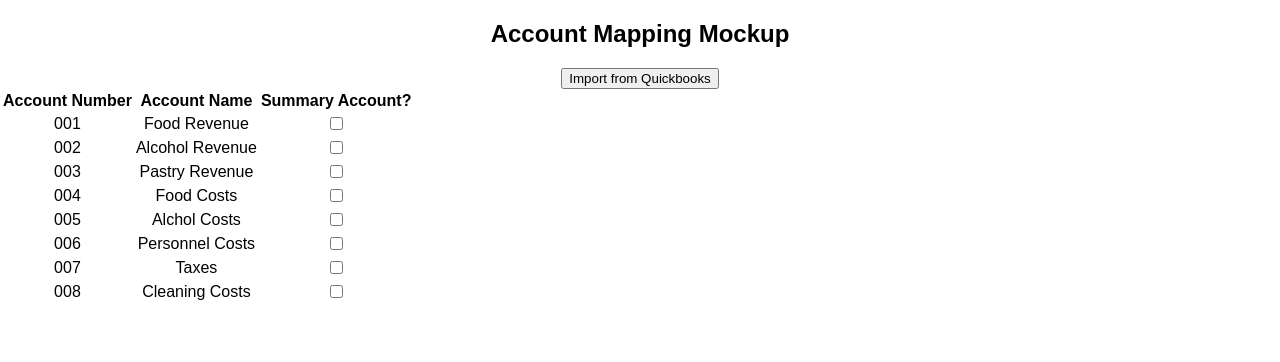
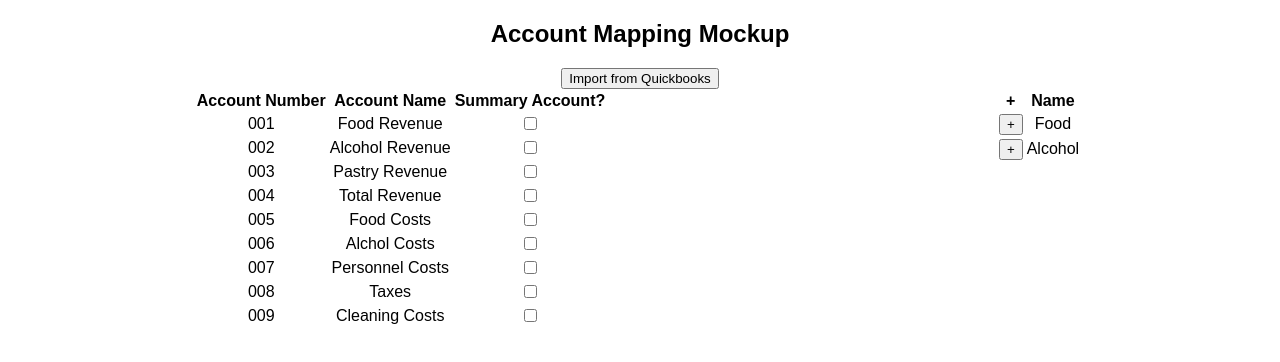
Before and after one commit to patwalls/account-mapping-react, a React (Create React App) app: page / in a window 1280 px wide. Shown: the top 362 px of the page. Built offline with nearby package versions, Linux system fonts and the light colour scheme.

Commit message:
Basic expand and collapse functionality on planning accounts

```diff
--- a/src/Account.js
+++ b/src/Account.js
@@ -15,8 +15,8 @@ class Account extends Component {
   render() {
     return (
       <tr>
-        <td>{this.props.account[0]}</td>
-        <td>{this.props.account[1]}</td>
+        <td>{this.props.accountNumber}</td>
+        <td>{this.props.accountName}</td>
         <td><input
           type='checkbox'
           onChange={this.handleSummaryChange}
--- a/src/AccountList.js
+++ /dev/null
@@ -1,39 +0,0 @@
-import React, { Component } from 'react';
-import Account from './Account.js';
-import './App.css';
-
-class AccountList extends Component {
-  constructor(props) {
-    super(props);
-    this.state = {
-      accounts: [
-        ['001','Food Revenue'],
-        ['002','Alcohol Revenue'],
-        ['003','Pastry Revenue'],
-        ['004','Food Costs'],
-        ['005','Alchol Costs'],
-        ['006','Personnel Costs'],
-        ['007','Taxes'],
-        ['008','Cleaning Costs']
-      ]
-    };
-  }
-  render() {
-    return (
-      <table>
-        <tr>
-          <th>Account Number</th>
-          <th>Account Name</th>
-          <th>Summary Account?</th>
-        </tr>
-        {
-          this.state.accounts.map(function(account,idx) {
-            return <Account account={account} key={idx}/>;
-          }, this)
-        }
-      </table>
-    )
-  }
-}
-
-export default AccountList;
--- a/src/App.js
+++ b/src/App.js
@@ -1,14 +1,40 @@
 import React, { Component } from 'react';
-import AccountList from './AccountList.js';
+import RawAccountList from './RawAccountList.js';
+import PlanAccountList from './PlanAccountList.js';
 import './App.css';
 
 class App extends Component {
+  constructor(props) {
+    super(props);
+    this.state = {
+      accounts: {
+        '001': ['Food Revenue'],
+        '002': ['Alcohol Revenue'],
+        '003': ['Pastry Revenue'],
+        '004': ['Total Revenue'],
+        '005': ['Food Costs'],
+        '006': ['Alchol Costs'],
+        '007': ['Personnel Costs'],
+        '008': ['Taxes'],
+        '009': ['Cleaning Costs']
+      },
+      planAccounts: {
+        'Food':['001','003'],
+        'Alcohol':[]
+      }
+    }
+  }
   render() {
     return (
       <div className="App">
         <h2>Account Mapping Mockup</h2>
         <button>Import from Quickbooks</button>
-        <AccountList />
+        <div className='main-window'>
+          <RawAccountList accounts={this.state.accounts} />
+          <PlanAccountList
+            planAccounts={this.state.planAccounts}
+            rawAccounts={this.state.accounts}/>
+        </div>
       </div>
     );
   }
--- /dev/null
+++ b/src/PlanAccount.js
@@ -0,0 +1,42 @@
+import React, { Component } from 'react';
+import SubAccountList from './SubAccountList.js';
+import './App.css';
+
+class PlanAccount extends Component {
+  constructor(props) {
+    super(props);
+    this.state = {
+      expand: false
+    };
+    this.handleExpand = this.handleExpand.bind(this)
+  }
+  handleExpand() {
+    this.setState({expand: !this.state.expand})
+  }
+  render() {
+    if (this.state.expand) {
+      var subAccounts = <SubAccountList
+        rawAccounts={this.props.rawAccounts}
+        subAccounts={this.props.subAccounts}/>
+    } else {
+      var subAccounts = null
+    }
+
+    return (
+      <tr>
+        <td>
+          <button
+            onClick={this.handleExpand}>
+          +
+          </button>
+        </td>
+        <td>{this.props.accountName}</td>
+        <td className='plan-account'>
+          {subAccounts}
+        </td>
+      </tr>
+    );
+  }
+}
+
+export default PlanAccount;
--- /dev/null
+++ b/src/PlanAccountList.js
@@ -0,0 +1,31 @@
+import React, { Component } from 'react';
+import PlanAccount from './PlanAccount.js';
+import './App.css';
+
+class PlanAccountList extends Component {
+  render() {
+    return (
+      <table>
+        <thead>
+          <tr>
+            <th>+</th>
+            <th>Name</th>
+          </tr>
+        </thead>
+          <tbody>
+            {
+              Object.keys(this.props.planAccounts).map(function(account,idx) {
+                return <PlanAccount
+                          accountName={account}
+                          subAccounts={this.props.planAccounts[account]}
+                          rawAccounts={this.props.rawAccounts}
+                          key={idx}/>
+              }, this)
+            }
+          </tbody>
+      </table>
+    )
+  }
+}
+
+export default PlanAccountList;
--- /dev/null
+++ b/src/RawAccountList.js
@@ -0,0 +1,31 @@
+import React, { Component } from 'react';
+import Account from './Account.js';
+import './App.css';
+
+class RawAccountList extends Component {
+  render() {
+    return (
+      <table>
+        <thead>
+          <tr>
+            <th>Account Number</th>
+            <th>Account Name</th>
+            <th>Summary Account?</th>
+          </tr>
+        </thead>
+          <tbody>
+            {
+              Object.keys(this.props.accounts).map(function(account,idx) {
+                return <Account
+                          accountNumber={account}
+                          accountName={this.props.accounts[account]}
+                          key={idx}/>;
+              }, this)
+            }
+          </tbody>
+      </table>
+    )
+  }
+}
+
+export default RawAccountList;
--- /dev/null
+++ b/src/SubAccount.js
@@ -0,0 +1,12 @@
+import React, { Component } from 'react';
+import './App.css';
+
+class SubAccount extends Component {
+  render() {
+    return (
+      <div>{this.props.accountNum}</div>
+    )
+  }
+}
+
+export default SubAccount;
--- /dev/null
+++ b/src/SubAccountList.js
@@ -0,0 +1,21 @@
+import React, { Component } from 'react';
+import SubAccount from './SubAccount.js';
+import './App.css';
+
+class SubAccountList extends Component {
+  render() {
+    return (
+      <ul>
+        {
+          Object.keys(this.props.rawAccounts).map(function(account) {
+            if (this.props.subAccounts.includes(account)) {
+              return <SubAccount accountNum={account}/>
+            }
+          }, this)
+        }
+      </ul>
+    )
+  }
+}
+
+export default SubAccountList;
--- a/src/index.css
+++ b/src/index.css
@@ -4,7 +4,14 @@ body {
   font-family: sans-serif;
 }
 
-.account {
+.main-window {
   display: flex;
+  flex-direction: row;
+  align-items: flex-start;
+  justify-content: space-around;
+}
 
+.plan-account {
+  display:flex;
+  flex-direction: column;
 }
```
